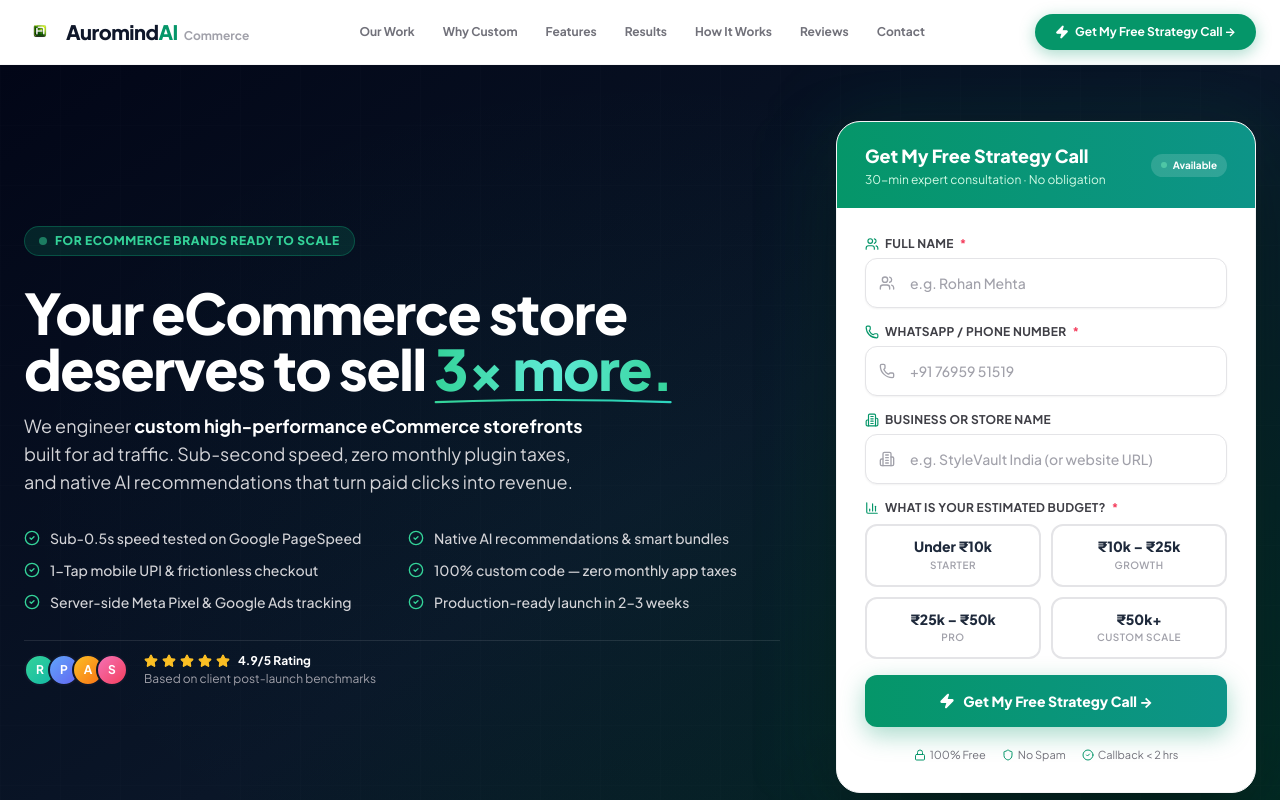
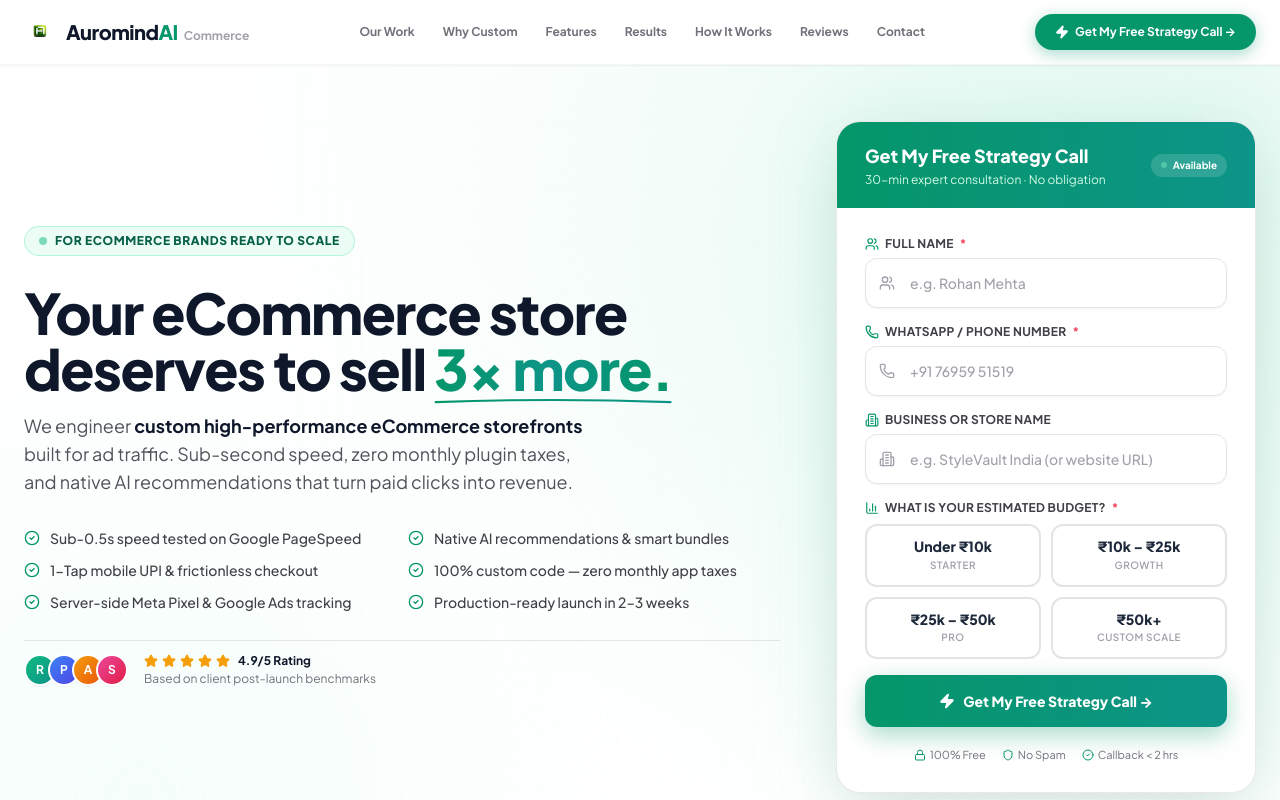
Before and after one commit to growwdigitel-arch/auromindai, a Next.js app in the folder frontend/: page /ecommerce in a window 1280 px wide. Shown: the top 800 px of the page. Built offline with nearby package versions, Linux system fonts and the light colour scheme; no server answers.

Commit message:
style: make hero section of /ecommerce have white background with clean high-contrast styling

```diff
--- a/frontend/app/(marketing)/ecommerce/page.tsx
+++ b/frontend/app/(marketing)/ecommerce/page.tsx
@@ -558,44 +558,44 @@ export default function EcommerceAdPage() {
       </header>
 
       {/* ══════════════ HERO SECTION ═════════════════════════════════════════ */}
-      <section className="relative overflow-hidden bg-gradient-to-br from-slate-950 via-[#0a1628] to-emerald-950">
-        {/* Background glow effects */}
+      <section className="relative overflow-hidden bg-white border-b border-zinc-100">
+        {/* Background ambient accents */}
         <div className="absolute inset-0 pointer-events-none overflow-hidden">
-          <div className="absolute -top-40 -right-40 w-[800px] h-[800px] rounded-full bg-emerald-500/8 blur-[150px]" />
-          <div className="absolute -bottom-40 -left-40 w-[600px] h-[600px] rounded-full bg-blue-500/6 blur-[120px]" />
-          <div className="absolute inset-0 bg-[radial-gradient(ellipse_at_center,rgba(16,185,129,0.04)_0%,transparent_70%)]" />
-          <div className="absolute inset-0 opacity-[0.03]" style={{backgroundImage:'linear-gradient(rgba(255,255,255,.3) 1px,transparent 1px),linear-gradient(90deg,rgba(255,255,255,.3) 1px,transparent 1px)',backgroundSize:'60px 60px'}} />
+          <div className="absolute -top-40 -right-40 w-[800px] h-[800px] rounded-full bg-emerald-50/70 blur-[140px]" />
+          <div className="absolute -bottom-40 -left-40 w-[600px] h-[600px] rounded-full bg-teal-50/60 blur-[130px]" />
+          <div className="absolute inset-0 bg-[radial-gradient(ellipse_at_top_right,rgba(16,185,129,0.05)_0%,transparent_65%)]" />
+          <div className="absolute inset-0 opacity-[0.025]" style={{backgroundImage:'linear-gradient(rgba(0,0,0,.15) 1px,transparent 1px),linear-gradient(90deg,rgba(0,0,0,.15) 1px,transparent 1px)',backgroundSize:'60px 60px'}} />
         </div>
 
         <div className="relative max-w-7xl mx-auto px-6 pt-14 pb-20 grid grid-cols-1 lg:grid-cols-[1fr_420px] gap-12 lg:gap-14 items-center">
 
           {/* LEFT: 5-Second Clarity Pitch */}
-          <div className="space-y-7 text-white">
+          <div className="space-y-7 text-slate-900">
             {/* Target Audience Badge */}
-            <div className="inline-flex items-center gap-2 px-3.5 py-1.5 rounded-full bg-emerald-500/15 border border-emerald-500/30 text-emerald-400 text-xs font-black tracking-wider uppercase">
-              <span className="w-2 h-2 rounded-full bg-emerald-400 animate-pulse" />
+            <div className="inline-flex items-center gap-2 px-3.5 py-1.5 rounded-full bg-emerald-50 border border-emerald-200/80 text-emerald-800 text-xs font-black tracking-wider uppercase shadow-xs">
+              <span className="w-2 h-2 rounded-full bg-emerald-500 animate-pulse" />
               FOR eCOMMERCE BRANDS READY TO SCALE
             </div>
 
             {/* Core H1 */}
             <div className="space-y-4">
-              <h1 className="text-4xl md:text-5xl xl:text-[3.5rem] font-black leading-[1.12] tracking-tight">
+              <h1 className="text-4xl md:text-5xl xl:text-[3.5rem] font-black leading-[1.12] tracking-tight text-slate-900">
                 Your eCommerce store<br />
                 deserves to sell{' '}
                 <span className="relative inline-block">
-                  <span className="bg-gradient-to-r from-emerald-400 via-teal-300 to-emerald-400 bg-clip-text text-transparent">
+                  <span className="bg-gradient-to-r from-emerald-600 via-teal-600 to-emerald-600 bg-clip-text text-transparent">
                     3× more.
                   </span>
                   <svg className="absolute w-full -bottom-2 left-0" viewBox="0 0 280 8" fill="none" preserveAspectRatio="none">
                     <path d="M2 6 Q 140 1 278 6" stroke="url(#ug)" strokeWidth="2.5" strokeLinecap="round"/>
-                    <defs><linearGradient id="ug" x1="0" y1="0" x2="1" y2="0"><stop offset="0%" stopColor="#34d399" /><stop offset="100%" stopColor="#2dd4bf" /></linearGradient></defs>
+                    <defs><linearGradient id="ug" x1="0" y1="0" x2="1" y2="0"><stop offset="0%" stopColor="#059669" /><stop offset="100%" stopColor="#0d9488" /></linearGradient></defs>
                   </svg>
                 </span>
               </h1>
 
               {/* Shorter, Benefit-Focused 5-Second Value Prop */}
-              <p className="text-base md:text-lg text-zinc-300 leading-relaxed max-w-xl font-normal">
-                We engineer <strong className="text-white font-bold">custom high-performance eCommerce storefronts</strong> built for ad traffic. Sub-second speed, zero monthly plugin taxes, and native AI recommendations that turn paid clicks into revenue.
+              <p className="text-base md:text-lg text-zinc-600 leading-relaxed max-w-xl font-normal">
+                We engineer <strong className="text-slate-900 font-bold">custom high-performance eCommerce storefronts</strong> built for ad traffic. Sub-second speed, zero monthly plugin taxes, and native AI recommendations that turn paid clicks into revenue.
               </p>
             </div>
 
@@ -609,28 +609,28 @@ export default function EcommerceAdPage() {
                 'Server-side Meta Pixel & Google Ads tracking',
                 'Production-ready launch in 2–3 weeks',
               ].map((t, i) => (
-                <div key={i} className="flex items-center gap-2.5 text-sm font-medium text-zinc-300">
-                  <CheckCircle2 className="w-4 h-4 text-emerald-400 shrink-0" />
+                <div key={i} className="flex items-center gap-2.5 text-sm font-medium text-zinc-700">
+                  <CheckCircle2 className="w-4 h-4 text-emerald-600 shrink-0" />
                   <span>{t}</span>
                 </div>
               ))}
             </div>
 
             {/* Grounded Social Proof */}
-            <div className="flex items-center gap-4 pt-3 border-t border-white/10">
+            <div className="flex items-center gap-4 pt-3 border-t border-zinc-200">
               <div className="flex -space-x-2">
-                {['from-emerald-400 to-teal-500','from-blue-400 to-indigo-500','from-amber-400 to-orange-500','from-pink-400 to-rose-500'].map((g, i) => (
-                  <div key={i} className={`w-8 h-8 rounded-full bg-gradient-to-br ${g} border-2 border-slate-900 flex items-center justify-center text-white text-xs font-bold`}>
+                {['from-emerald-500 to-teal-600','from-blue-500 to-indigo-600','from-amber-500 to-orange-600','from-pink-500 to-rose-600'].map((g, i) => (
+                  <div key={i} className={`w-8 h-8 rounded-full bg-gradient-to-br ${g} border-2 border-white shadow-sm flex items-center justify-center text-white text-xs font-bold`}>
                     {['R','P','A','S'][i]}
                   </div>
                 ))}
               </div>
               <div>
                 <div className="flex items-center gap-1">
-                  {[...Array(5)].map((_, i) => <Star key={i} className="w-3.5 h-3.5 text-amber-400 fill-amber-400" />)}
-                  <span className="text-xs font-bold text-white ml-1">4.9/5 Rating</span>
+                  {[...Array(5)].map((_, i) => <Star key={i} className="w-3.5 h-3.5 text-amber-500 fill-amber-500" />)}
+                  <span className="text-xs font-bold text-slate-900 ml-1">4.9/5 Rating</span>
                 </div>
-                <p className="text-xs text-zinc-400 mt-0.5">Based on client post-launch benchmarks</p>
+                <p className="text-xs text-zinc-500 mt-0.5">Based on client post-launch benchmarks</p>
               </div>
             </div>
           </div>
@@ -638,7 +638,7 @@ export default function EcommerceAdPage() {
           {/* RIGHT: HERO FORM CARD */}
           <div id="hero-form-card" className="relative scroll-mt-20 md:scroll-mt-24">
             <div className="absolute -inset-2 bg-emerald-500/10 rounded-[2rem] blur-2xl pointer-events-none" />
-            <div className="relative bg-white rounded-3xl shadow-[0_32px_80px_-12px_rgba(0,0,0,0.5)] overflow-hidden border border-zinc-100">
+            <div className="relative bg-white rounded-3xl shadow-[0_20px_60px_-15px_rgba(0,0,0,0.12)] overflow-hidden border border-zinc-200/80">
 
               {/* Form header strip */}
               <div className="bg-gradient-to-r from-emerald-600 to-teal-600 px-7 py-5">
@@ -666,7 +666,7 @@ export default function EcommerceAdPage() {
         <div className="pb-6 flex justify-center relative z-10">
           <button
             onClick={() => go('stats', 'scroll_cue')}
-            className="flex flex-col items-center gap-1 text-zinc-500 hover:text-emerald-400 transition-colors text-xs font-medium"
+            className="flex flex-col items-center gap-1 text-zinc-400 hover:text-emerald-600 transition-colors text-xs font-medium"
           >
             <span>Explore our performance benchmarks</span>
             <ChevronDown className="w-4 h-4 animate-bounce mt-1" />
```
Also changed, not shown: 1 other file (tests, documents, lock files or other folders).
